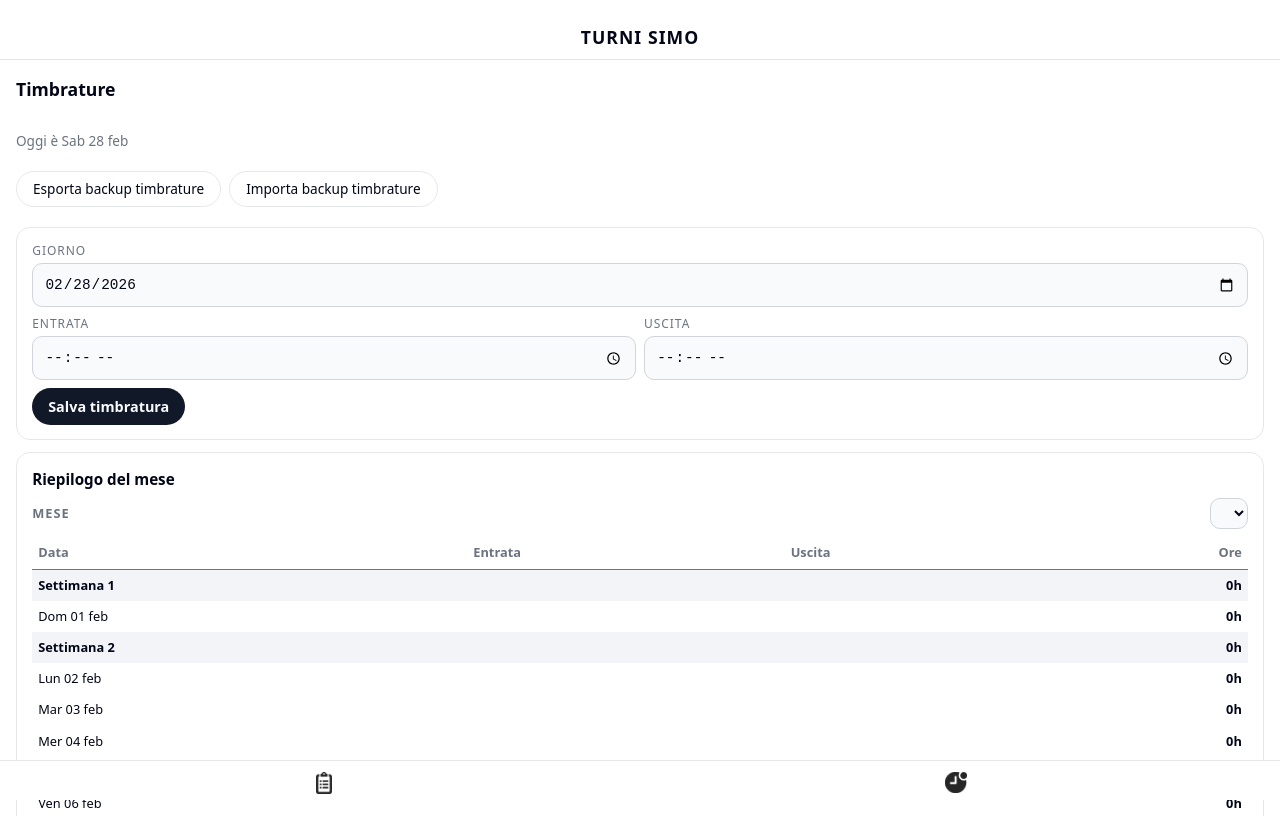
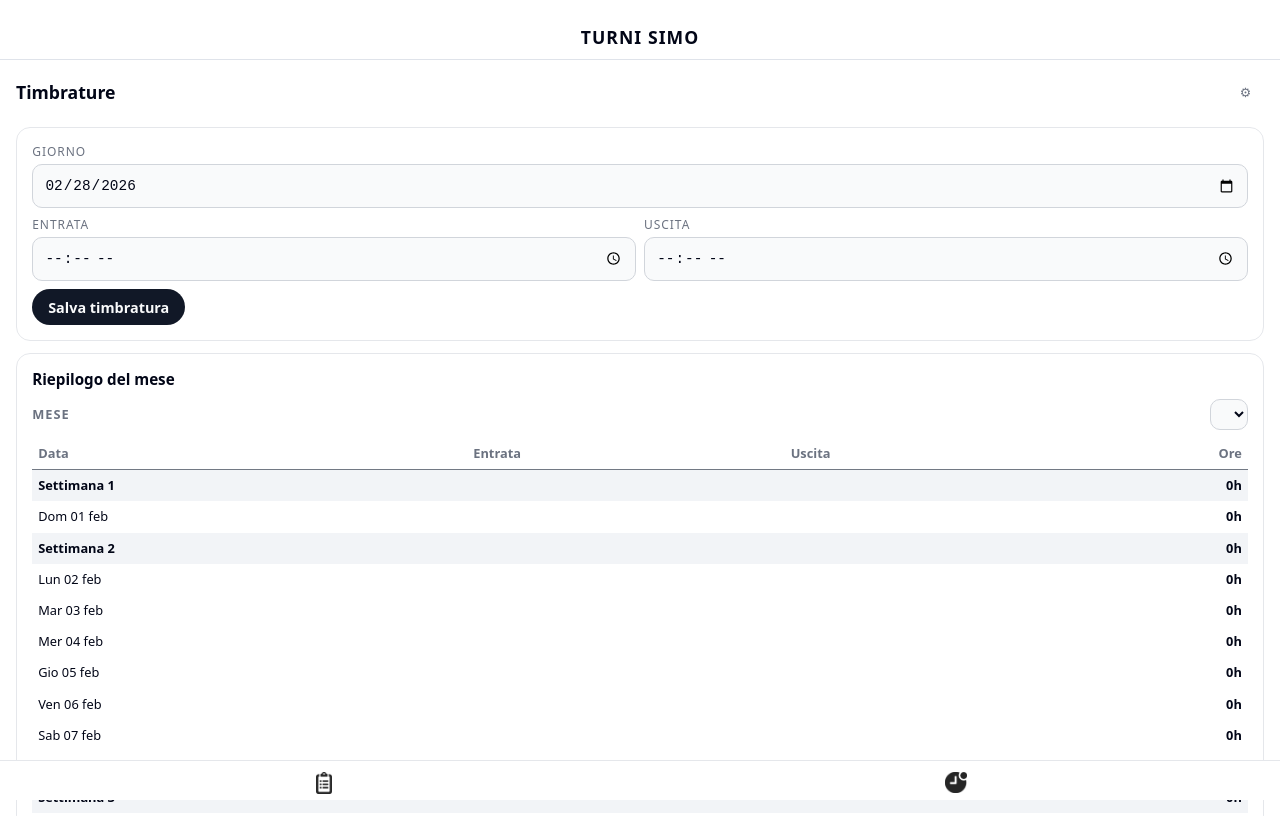
Before and after one commit to fedespads/turnisimo, a React (Vite) app: page / in a window 1280 px wide. Built offline with nearby package versions, Linux system fonts and the light colour scheme.

Commit message:
ui: safe-area header, time parsing, backup panel

```diff
--- a/src/App.css
+++ b/src/App.css
@@ -60,7 +60,7 @@ body {
 }
 
 .app-header {
-  padding: 0.75rem 1rem;
+  padding: calc(0.75rem + env(safe-area-inset-top)) 1rem 0.75rem;
   border-bottom: 1px solid rgba(148, 163, 184, 0.3);
   text-align: center;
 }
--- a/src/ScheduleViewPage.jsx
+++ b/src/ScheduleViewPage.jsx
@@ -73,7 +73,11 @@ function parseScheduleText(text) {
     const person = line.slice(0, firstSpace).trim()
     let restText = line.slice(firstSpace + 1).trim()
 
-    restText = restText.replace(/pausa/gi, '').replace(/\s+/g, ' ')
+    // normalizza testo: rimuovi "pausa", spazi extra e converte 7.30 / 7,30 in 7:30
+    restText = restText
+      .replace(/pausa/gi, '')
+      .replace(/\s+/g, ' ')
+      .replace(/(\d{1,2})[.,](\d{1,2})/g, '$1:$2')
 
     const intervalRegex = /(\d{1,2}(?::\d{1,2})?)\s*\/\s*(\d{1,2}(?::\d{1,2})?)/g
     const intervals = []
--- a/src/TimbraturePage.jsx
+++ b/src/TimbraturePage.jsx
@@ -177,6 +177,7 @@ export function TimbraturePage() {
   const [inTime, setInTime] = useState('')
   const [outTime, setOutTime] = useState('')
   const [scheduleState, setScheduleState] = useState(null)
+  const [showBackupPanel, setShowBackupPanel] = useState(false)
 
   const entriesByMonth = useMemo(() => {
     const map = {}
@@ -348,17 +349,34 @@ export function TimbraturePage() {
 
   return (
     <div className="page timbrature-page">
-      <h2 className="page-title">Timbrature</h2>
+      <div
+        style={{
+          display: 'flex',
+          alignItems: 'center',
+          justifyContent: 'space-between',
+          gap: '0.5rem',
+          marginBottom: '0.5rem',
+        }}
+      >
+        <h2 className="page-title" style={{ marginBottom: 0 }}>
+          Timbrature
+        </h2>
+        <button
+          type="button"
+          className="icon-button-ghost"
+          onClick={() => setShowBackupPanel((v) => !v)}
+        >
+          ⚙
+        </button>
+      </div>
 
-      <p className="empty-text" style={{ marginBottom: '8px' }}>
-        Oggi è {formatDateLabel(getTodayLocalDate())}
-      </p>
-
+      {showBackupPanel && (
+        <div className="card" style={{ marginBottom: '0.5rem' }}>
+          <h3 className="section-title">Backup</h3>
           <div
             style={{
               display: 'flex',
               gap: '8px',
-          marginBottom: '8px',
               flexWrap: 'wrap',
             }}
           >
@@ -368,8 +386,13 @@ export function TimbraturePage() {
               onClick={() => {
                 try {
                   const payload = JSON.stringify(entries)
-              if (navigator.clipboard && navigator.clipboard.writeText) {
-                navigator.clipboard.writeText(payload).catch(() => {
+                  if (
+                    navigator.clipboard &&
+                    navigator.clipboard.writeText
+                  ) {
+                    navigator.clipboard
+                      .writeText(payload)
+                      .catch(() => {
                         window.prompt('Copia questo backup:', payload)
                       })
                   } else {
@@ -380,7 +403,7 @@ export function TimbraturePage() {
                 }
               }}
             >
-          Esporta backup timbrature
+              Esporta backup
             </button>
             <button
               type="button"
@@ -400,9 +423,11 @@ export function TimbraturePage() {
                 }
               }}
             >
-          Importa backup timbrature
+              Importa backup
             </button>
           </div>
+        </div>
+      )}
 
       <form className="card timbrature-form" onSubmit={handleAdd}>
         <div className="field-group">
```
Lines whose indentation alone changed are shown as unchanged.
